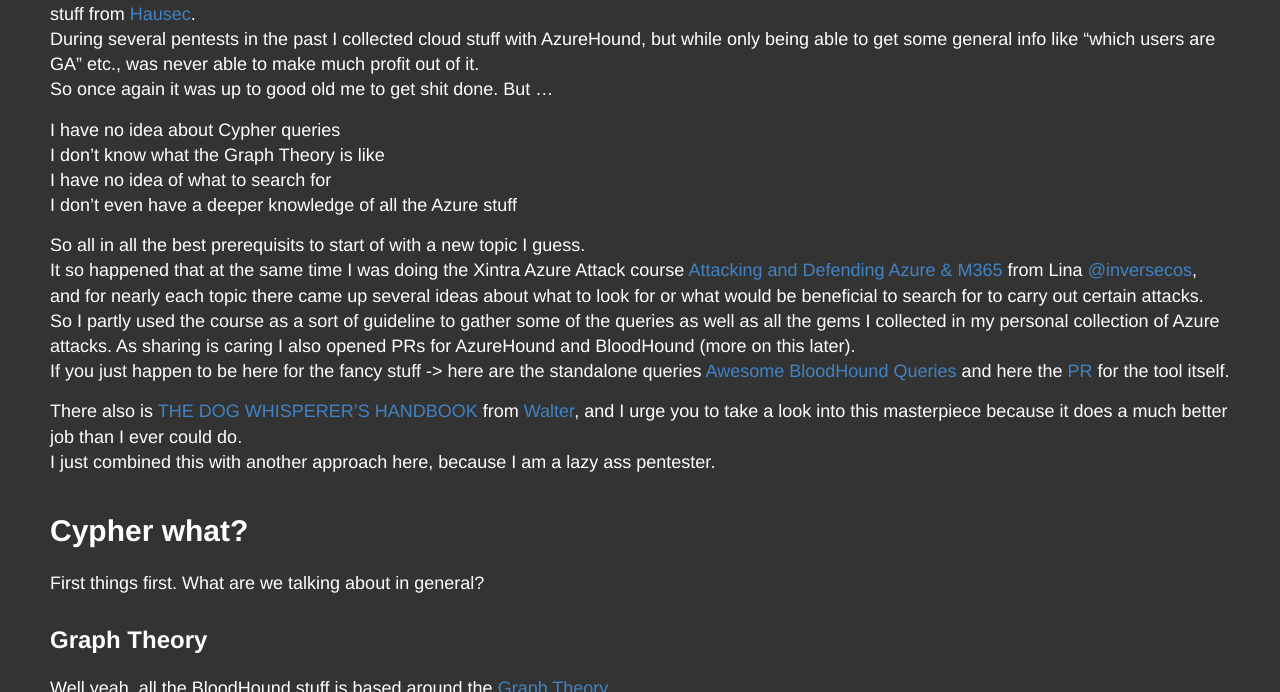
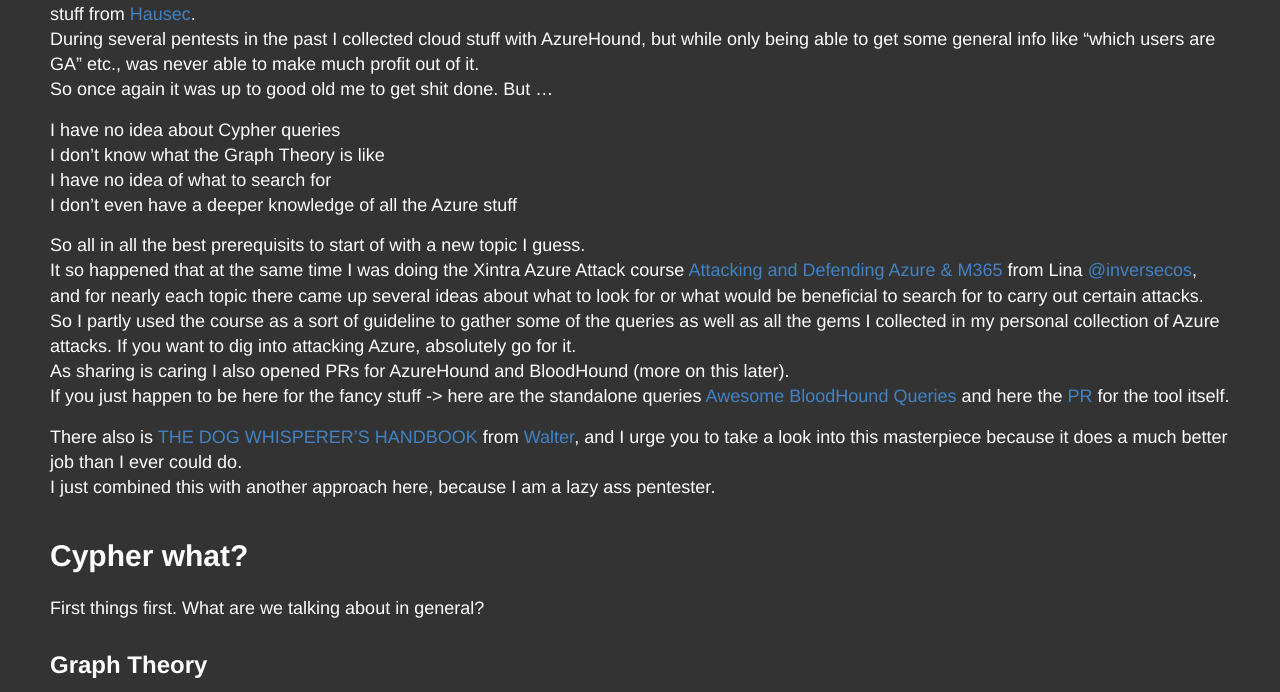
Before and after one commit to LuemmelSec/LuemmelSec.github.io, a Jekyll site: the page built from _posts/2023-06-01-Fantastic-BloodHound-Queries-and-Where-to-Find-Them.md, in a window 1280 px wide and 900 px high, scrolled down 719 px, cut to the strip 0-692 px from the top of the window. Built offline with Jekyll 4.4.1, drawn with Linux system fonts in a browser that asks for light colours.

Commit message:
Update 2023-06-01-Fantastic-BloodHound-Queries-and-Where-to-Find-Them.md

```diff
--- a/_posts/2023-06-01-Fantastic-BloodHound-Queries-and-Where-to-Find-Them.md
+++ b/_posts/2023-06-01-Fantastic-BloodHound-Queries-and-Where-to-Find-Them.md
@@ -24,7 +24,8 @@
 <I AM DUMB MEME OR STH ALIKE>
 
 So all in all the best prerequisits to start of with a new topic I guess.
-It so happened that at the same time I was doing the Xintra Azure Attack course [Attacking and Defending Azure & M365](https://training.xintra.org/attacking-and-defending-azure-m365) from Lina [@inversecos](https://twitter.com/inversecos), and for nearly each topic there came up several ideas about what to look for or what would be beneficial to search for to carry out certain attacks. So I partly used the course as a sort of guideline to gather some of the queries as well as all the gems I collected in my personal collection of Azure attacks. As sharing is caring I also opened PRs for AzureHound and BloodHound (more on this later).
+It so happened that at the same time I was doing the Xintra Azure Attack course [Attacking and Defending Azure & M365](https://training.xintra.org/attacking-and-defending-azure-m365) from Lina [@inversecos](https://twitter.com/inversecos), and for nearly each topic there came up several ideas about what to look for or what would be beneficial to search for to carry out certain attacks. So I partly used the course as a sort of guideline to gather some of the queries as well as all the gems I collected in my personal collection of Azure attacks. If you want to dig into attacking Azure, absolutely go for it.
+As sharing is caring I also opened PRs for AzureHound and BloodHound (more on this later).
 If you just happen to be here for the fancy stuff -> here are the standalone queries [Awesome BloodHound Queries](https://github.com/LuemmelSec/Custom-BloodHound-Queries) and here the [PR](https://github.com/BloodHoundAD/BloodHound/pull/670) for the tool itself.
 
 
```
Also changed, not shown: other parts of _posts/2023-06-01-Fantastic-BloodHound-Queries-and-Where-to-Find-Them.md (+1 -0 lines).
